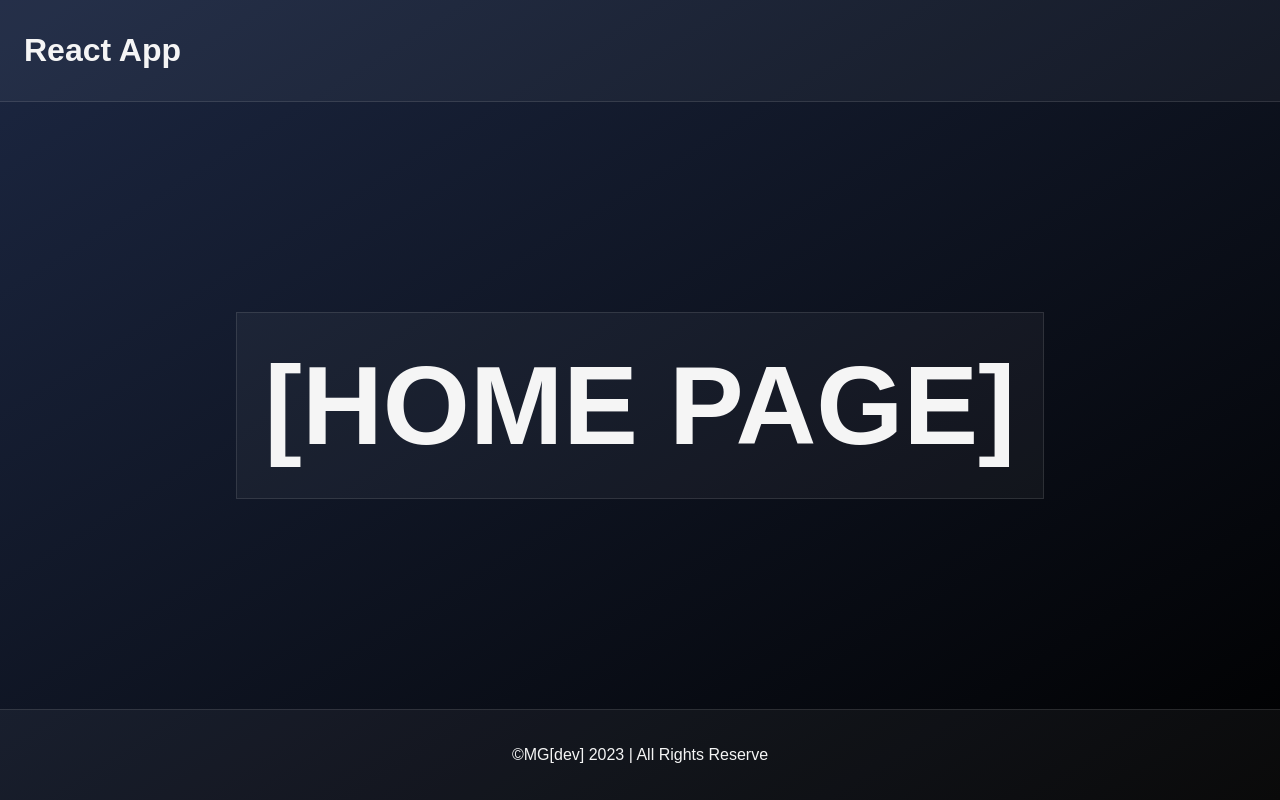
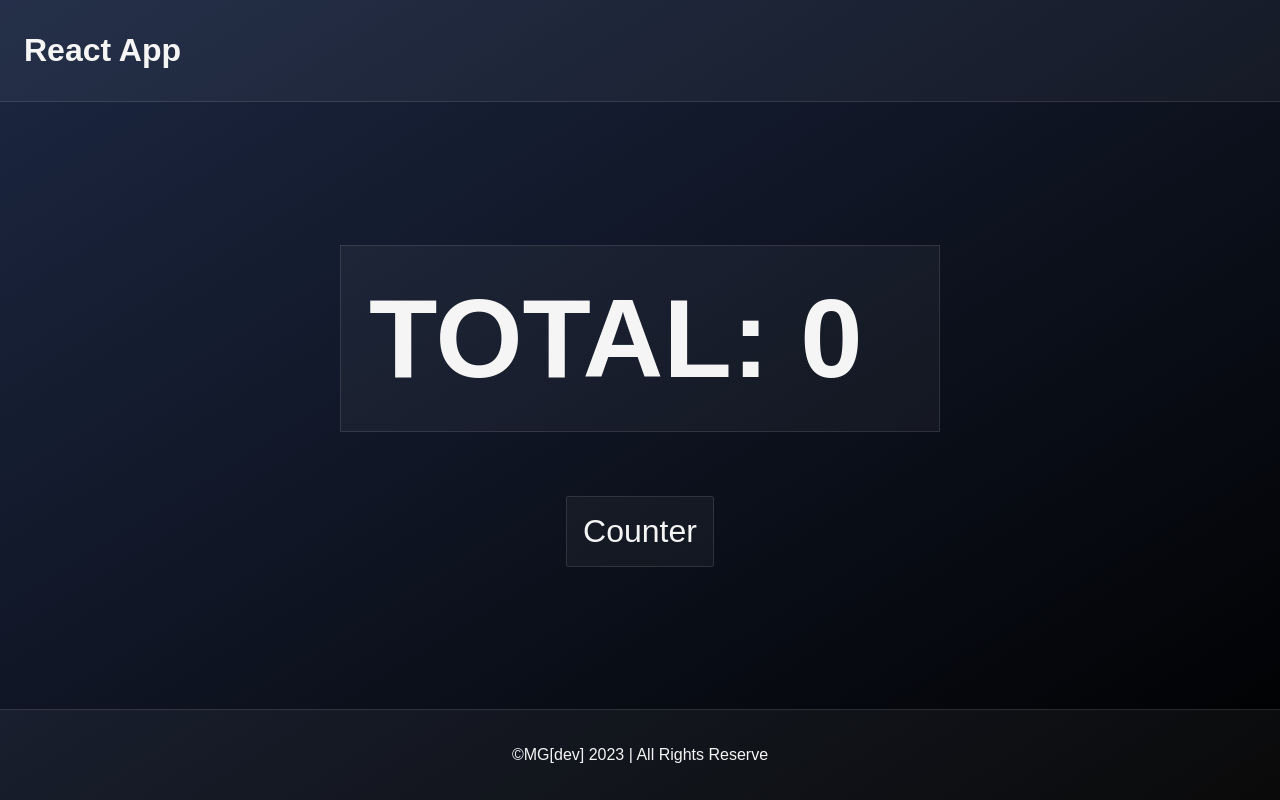
Before and after one commit to midcenturydude7/react-basic-course, a React (Vite) app: page / in a window 1280 px wide. Built offline with nearby package versions, Linux system fonts and the light colour scheme.

Commit message:
Added state with counter in Main component

```diff
--- a/css/styles.css
+++ b/css/styles.css
@@ -29,10 +29,12 @@ body {
 .layout .main {
   width: 90%;
   display: flex;
+  flex-direction: column;
   align-items: center;
   justify-content: center;
 }
 .layout .main .main-title {
+  width: 600px;
   text-transform: uppercase;
   color: whitesmoke;
   font-size: 7rem;
@@ -40,6 +42,16 @@ body {
   border: 1px solid rgba(199, 199, 199, 0.1450980392);
   padding: 0.25em;
   background: rgba(255, 255, 255, 0.0392156863);
+}
+.layout .main .main-button {
+  margin-top: 2em;
+  color: whitesmoke;
+  padding: 0.5em;
+  font-size: 2rem;
+  background: rgba(255, 255, 255, 0.0392156863);
+  border: 1px solid rgba(199, 199, 199, 0.1450980392);
+  border-radius: 3px;
+  cursor: pointer;
 }
 .layout .footer {
   width: 100%;
--- a/src/components/main/Main.jsx
+++ b/src/components/main/Main.jsx
@@ -1,9 +1,17 @@
 import React from "react";
 
 function Main() {
+  const [count, setCount] = React.useState(0);
+
+  function handleChange() {
+    setCount(count + 1);
+  }
   return (
     <div className="main">
-      <h1 className="main-title">[home page]</h1>
+      <h1 className="main-title">Total: {count} </h1>
+      <button className="main-button" onClick={handleChange}>
+        Counter
+      </button>
     </div>
   );
 }
--- a/src/styles.scss
+++ b/src/styles.scss
@@ -30,10 +30,12 @@ body {
   .main {
     width: 90%;
     display: flex;
+    flex-direction: column;
     align-items: center;
     justify-content: center;
 
     .main-title {
+      width: 600px;
       text-transform: uppercase;
       color: whitesmoke;
       font-size: 7rem;
@@ -41,6 +43,17 @@ body {
       border: 1px solid #c7c7c725;
       padding: 0.25em;
       background: #ffffff0a;
+    }
+
+    .main-button {
+      margin-top: 2em;
+      color: whitesmoke;
+      padding: 0.5em;
+      font-size: 2rem;
+      background: #ffffff0a;
+      border: 1px solid #c7c7c725;
+      border-radius: 3px;
+      cursor: pointer;
     }
   }
 
```
Also changed, not shown: src/components/button/Button.jsx (added, +11 -0 lines), 1 other file (tests, documents, lock files or other folders).
